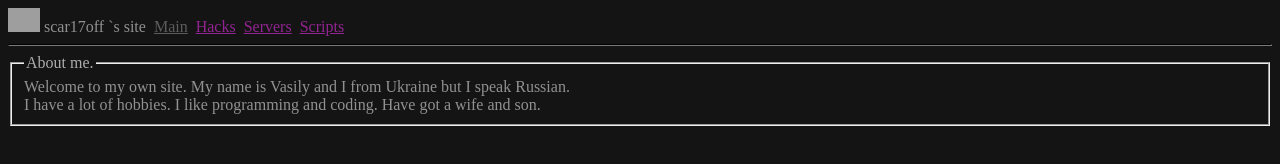
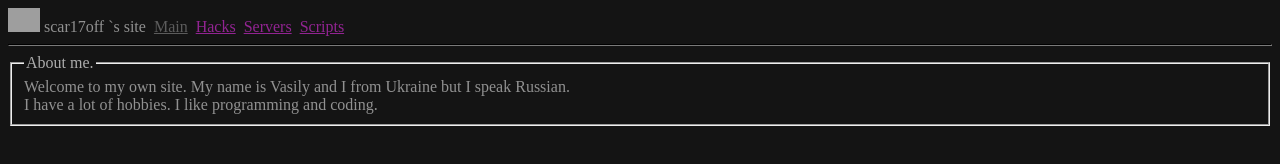
Before and after one commit to scar17off/scar17off.github.io, a plain HTML site: page index.html in a window 1280 px wide. Drawn offline with Linux system fonts and the light colour scheme; grey boxes are pictures that could not be loaded.

Commit message:
Update index.html

```diff
--- a/index.html
+++ b/index.html
@@ -19,7 +19,7 @@
 						<legend>About me.</legend>
 						<label>Welcome to my own site. My name is Vasily and I from Ukraine but I speak Russian.</label>
 						<br>
-						<label>I have a lot of hobbies. I like programming and coding. Have got a wife and son.</label>
+						<label>I have a lot of hobbies. I like programming and coding.</label>
 					</fieldset>
 				</form>
 			</div>
```
